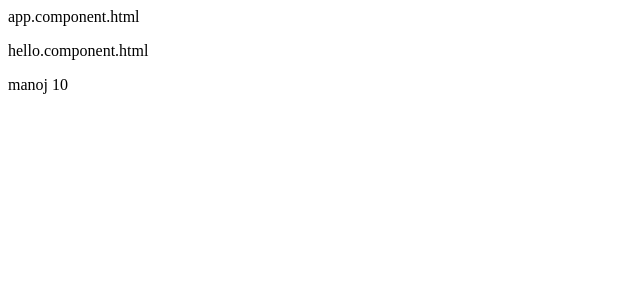
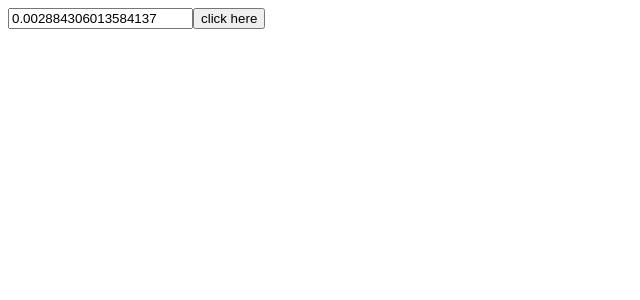
Before and after one commit to manojkmishra/angular-php, an Angular app: page / in a window 1280 px wide. Shown: the top 300 px of the page, without its empty margins (0-640 px from the left). Built offline with nearby package versions, Linux system fonts and the light colour scheme.

Commit message:
target to source and vice versa data binding

```diff
--- a/src/app/app.component.html
+++ b/src/app/app.component.html
@@ -1,3 +1,2 @@
-app.component.html
-<app-hello></app-hello>
-{{5*2}}
+<input type="text" [value]="title" />
+<button (click)="clickFunction()">click here</button>
--- a/src/app/app.component.ts
+++ b/src/app/app.component.ts
@@ -2,6 +2,7 @@ import { Component } from '@angular/core';
 // import {HelloComponent} from './hello/hello.component';
 
 // ----decorator-----------------------------------------
+/*
 function dlog(target, name, descriptor) {
 console.log('/src/app/app.component.ts--target, name, descriptor=', target, name, descriptor );
 // store the original function in a variable
@@ -12,6 +13,7 @@ console.log('/src/app/app.component.ts--target, name, descriptor=', target, name
 // return the descriptor
  return descriptor;
 }
+*/
 
 @Component({
   selector: 'app-root',
@@ -20,7 +22,16 @@ console.log('/src/app/app.component.ts--target, name, descriptor=', target, name
 })
 export class AppComponent {
   title = 'app';
+  constructor() {
+  this.title = '' ;
+  setInterval(() => this.title = Math.random().toString(), 500) ;
+}
+clickFunction(){
+  console.log('button clicked');
+}
+/*
   constructor() {  this.anymethod();  }
   @dlog
   anymethod() { console.log('/src/app/app.component.ts--hello in dlog');  }
+  */
 }
```
